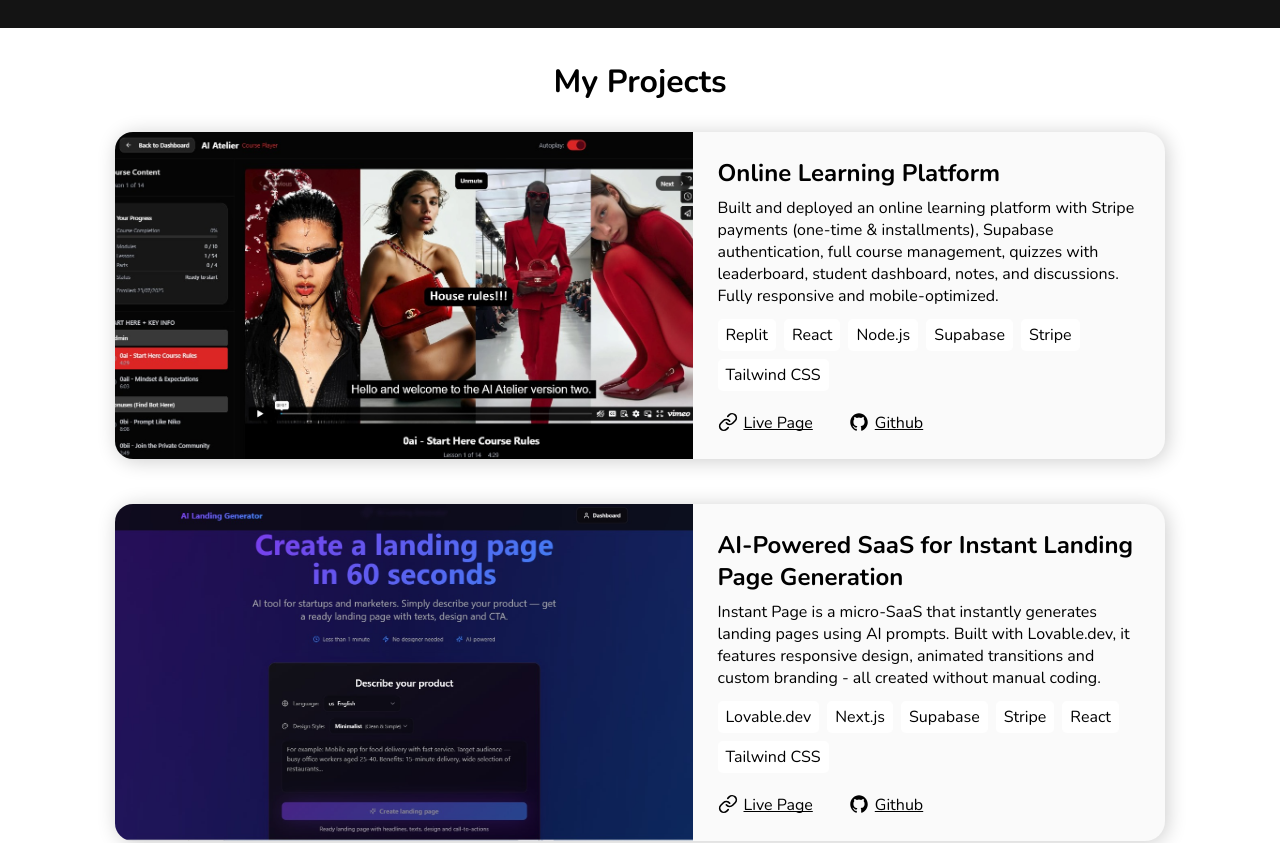
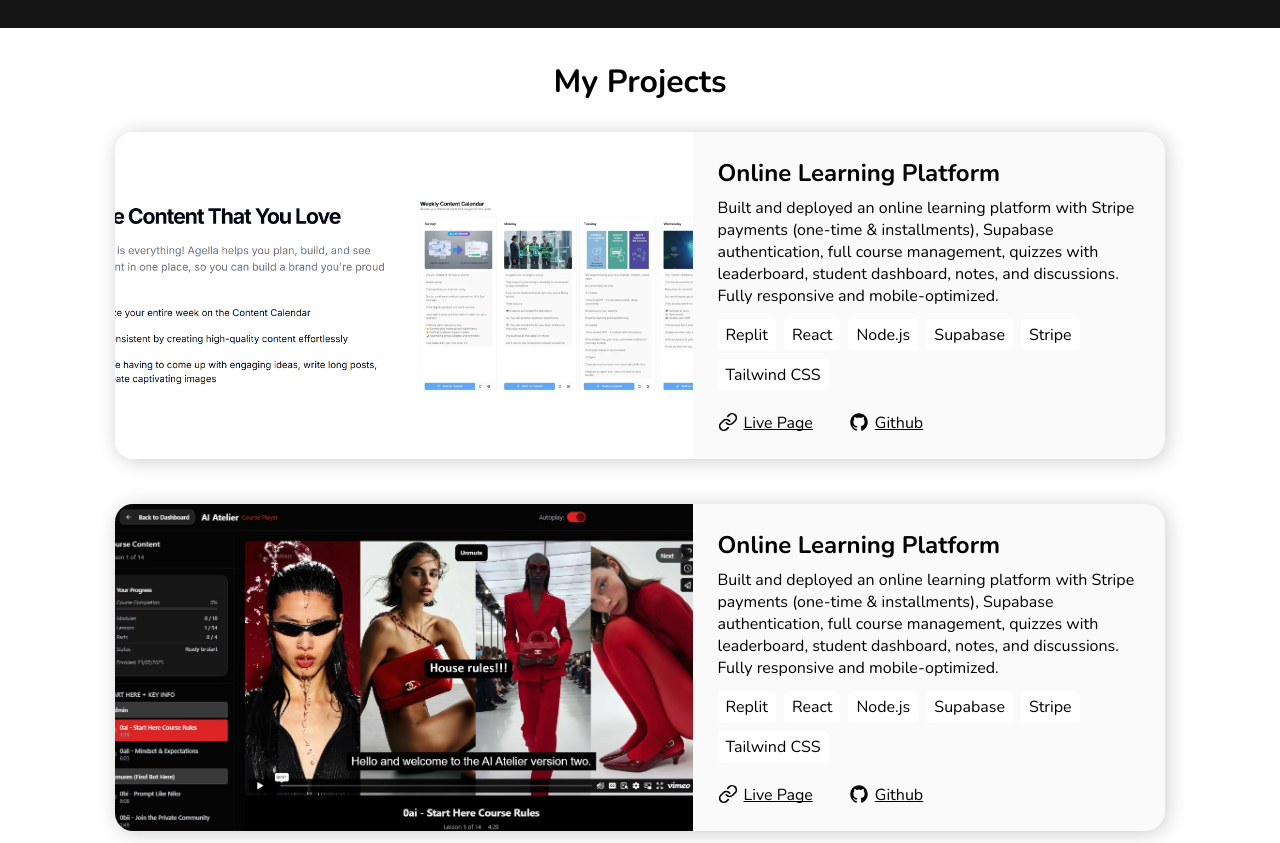
Before and after one commit to MariiaOtset/mariia-otset-portfolio-upwork, a React (Vite) app: page / in a window 1280 px wide. Shown: the part 2000-2843 px from the top of the page. Built offline with nearby package versions, Linux system fonts and the light colour scheme.

Commit message:
new project added

```diff
--- a/src/components/MyProjects/MyProjects.jsx
+++ b/src/components/MyProjects/MyProjects.jsx
@@ -11,8 +11,24 @@
 import kpopShopImg from "../../assets/images/kpop-shop.png";
 import landingGeneratorImg from "../../assets/images/landingGeneratorImg.jpg";
 import learningPlatformImg from "../../assets/images/learningPlatform.jpg";
+import linkedInImg from "../../assets/images/linkedIn.png";
 
 const projectsData = [
+  {
+    image: linkedInImg,
+    title: "Online Learning Platform",
+    description:
+      "Built and deployed an online learning platform with Stripe payments (one-time & installments), Supabase authentication, full course management, quizzes with leaderboard, student dashboard, notes, and discussions. Fully responsive and mobile-optimized.",
+    technologies: [
+      "Replit",
+      "React",
+      "Node.js",
+      "Supabase",
+      "Stripe",
+      "Tailwind CSS",
+    ],
+    liveLink: "https://learn.nikoxstudios.com/",
+  },
   {
     image: learningPlatformImg,
     title: "Online Learning Platform",
```
Also changed, not shown: src/assets/images/linkedIn.png (added).
